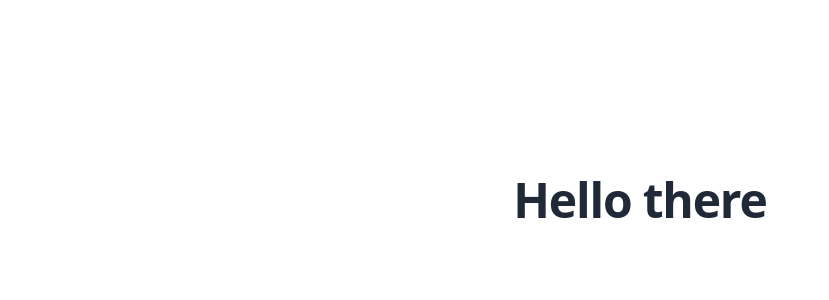
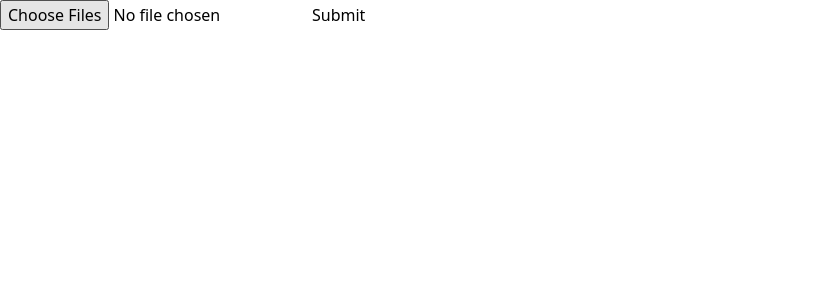
Before and after one commit to SanduNicu/file-uploader, a React (Vite) app: page / in a window 1280 px wide. Shown: the top 300 px of the page, without its empty margins (0-829 px from the left). Built offline with nearby package versions, Linux system fonts and the light colour scheme.

Commit message:
Added uploader and server integration

```diff
--- /dev/null
+++ b/src/components/fileUploader/constants.ts
@@ -0,0 +1,3 @@
+export const MAX_CHUNK_SIZE = 5 * 1024 * 1024; // 5MB
+export const FORMATTED_MAX_CHUNK_SIZE = `${MAX_CHUNK_SIZE / 1024 / 1024}MB`;
+export const SIZE_ERROR = `Files must be under ${FORMATTED_MAX_CHUNK_SIZE}`;
--- /dev/null
+++ b/src/components/fileUploader/index.tsx
@@ -0,0 +1,62 @@
+import { memo, useCallback, useState } from "react";
+import { uploadFiles, validateFiles } from "./utils";
+import { FetchOptions } from "./types";
+
+interface FileUploaderProps {
+  fetchOptions?: FetchOptions;
+}
+
+function FileUploader(props: FileUploaderProps) {
+  const { fetchOptions = {} } = props;
+  const [files, setFiles] = useState<File[]>([]);
+  const [error, setError] = useState("");
+  const [isLoading, setIsLoading] = useState(false);
+
+  const handleFileSubmit = useCallback(() => {
+    if (!files.length) {
+      return;
+    }
+
+    uploadFiles({
+      files,
+      fetchOptions,
+      setIsLoading,
+    });
+  }, [files, fetchOptions]);
+
+  const handleFileChange = useCallback(
+    (ev: React.ChangeEvent<HTMLInputElement>) => {
+      if (!ev.target.files) {
+        return;
+      }
+      const files = [...ev.target.files];
+
+      const { error } = validateFiles(files);
+      if (error) {
+        return setError(error);
+      }
+
+      if (files) {
+        setFiles([...files]);
+      }
+    },
+    []
+  );
+
+  return (
+    <div>
+      <input
+        type="file"
+        name="file-uploader"
+        multiple
+        onChange={handleFileChange}
+        disabled={isLoading}
+      />
+      <button onClick={handleFileSubmit} disabled={isLoading}>
+        Submit
+      </button>
+      {error && <div>{error}</div>}
+    </div>
+  );
+}
+export default memo(FileUploader);
--- /dev/null
+++ b/src/components/fileUploader/types.ts
@@ -0,0 +1,9 @@
+export interface FetchOptions extends RequestInit {
+  url?: string;
+}
+
+export interface UploadFilesArgs {
+  files: File[];
+  fetchOptions: FetchOptions;
+  setIsLoading: (isLoading: boolean) => void;
+}
--- /dev/null
+++ b/src/components/fileUploader/utils.ts
@@ -0,0 +1,39 @@
+import { MAX_CHUNK_SIZE, SIZE_ERROR } from "./constants";
+import { UploadFilesArgs } from "./types";
+
+export function uploadFiles({
+  files,
+  fetchOptions,
+  setIsLoading,
+}: UploadFilesArgs) {
+  const { url = "", ...remainingOptions } = fetchOptions;
+
+  const formData = new FormData();
+  [...files].forEach((file) => {
+    formData.append("file", file);
+  });
+
+  setIsLoading(true);
+  fetch(url, {
+    method: "POST",
+    body: formData,
+    headers: {
+      // "content-type": "multipart/form-data",
+      // "content-length": "",
+    },
+    ...remainingOptions,
+  })
+    // .then((res) => res.json())
+    // .then(() => onSuccess(files))
+    // .catch(() => onFail(files))
+    .finally(() => setIsLoading(false));
+}
+
+export function validateFiles(files: File[]) {
+  const validSize = files.every((file) => file.size < MAX_CHUNK_SIZE);
+  if (!validSize) {
+    return { error: SIZE_ERROR };
+  }
+
+  return { error: "" };
+}
--- a/src/main.tsx
+++ b/src/main.tsx
@@ -1,10 +1,14 @@
-import React from 'react'
-import ReactDOM from 'react-dom/client'
-import Welcome from './Welcome.tsx'
-import './index.css'
+import React from "react";
+import ReactDOM from "react-dom/client";
+import "./index.css";
+import FileUploader from "./components/fileUploader";
 
-ReactDOM.createRoot(document.getElementById('root')!).render(
+const fetchOptions = {
+  url: "http://localhost:5173/api/upload",
+};
+
+ReactDOM.createRoot(document.getElementById("root")!).render(
   <React.StrictMode>
-    <Welcome />
-  </React.StrictMode>,
-)
+    <FileUploader fetchOptions={fetchOptions} />
+  </React.StrictMode>
+);
--- a/src/server/index.ts
+++ b/src/server/index.ts
@@ -1,32 +1,31 @@
-import express from 'express';
-import mutler from 'multer';
-import { readdir, stat } from 'fs/promises';
-import {join} from 'path';
+import express from "express";
+import mutler from "multer";
+import { readdir, stat } from "fs/promises";
+import { join } from "path";
 
 export const app = express();
-const upload = mutler({dest: 'uploads/'});
+const upload = mutler({ dest: "uploads/" });
 
 app.use(express.json());
 
-app.get('/api/hello-world', (_, res) =>
-    res.json({greeting: "Hello"})
-);
+app.get("/api/hello-world", (_, res) => res.json({ greeting: "Hello" }));
 
-app.post('/api/upload', upload.single('file'), function (_req, res) {
+app.post("/api/upload", upload.array("file"), function (_req, res) {
   try {
-        return res.status(200).json({ message: 'File uploaded successfully!' });
+    return res.status(200).json({ message: "File uploaded successfully!" });
   } catch (error) {
-        const message = (error instanceof Error) ? error.message : 'An error occurred';
-        return res.status(500).json({ message})
+    const message =
+      error instanceof Error ? error.message : "An error occurred";
+    return res.status(500).json({ message });
   }
 });
 
-app.get('/api/files', async (_req, res) => {
+app.get("/api/files", async (_req, res) => {
   try {
-        const fileNames = await readdir('uploads/');
-        const files: {name: string, size: number}[] = [];
+    const fileNames = await readdir("uploads/");
+    const files: { name: string; size: number }[] = [];
     for (const fileName of fileNames) {
-            const file = await stat(join('uploads', fileName));
+      const file = await stat(join("uploads", fileName));
       files.push({
         name: fileName,
         size: file.size,
@@ -35,7 +34,8 @@ app.get('/api/files', async (_req, res) => {
 
     return res.status(200).json({ files });
   } catch (error) {
-        const message = (error instanceof Error) ? error.message : 'An error occurred';
-        return res.status(500).json({ message})
+    const message =
+      error instanceof Error ? error.message : "An error occurred";
+    return res.status(500).json({ message });
   }
 });
```
Also changed, not shown: 1 other file (tests, documents, lock files or other folders). Lines whose indentation alone changed are shown as unchanged.
